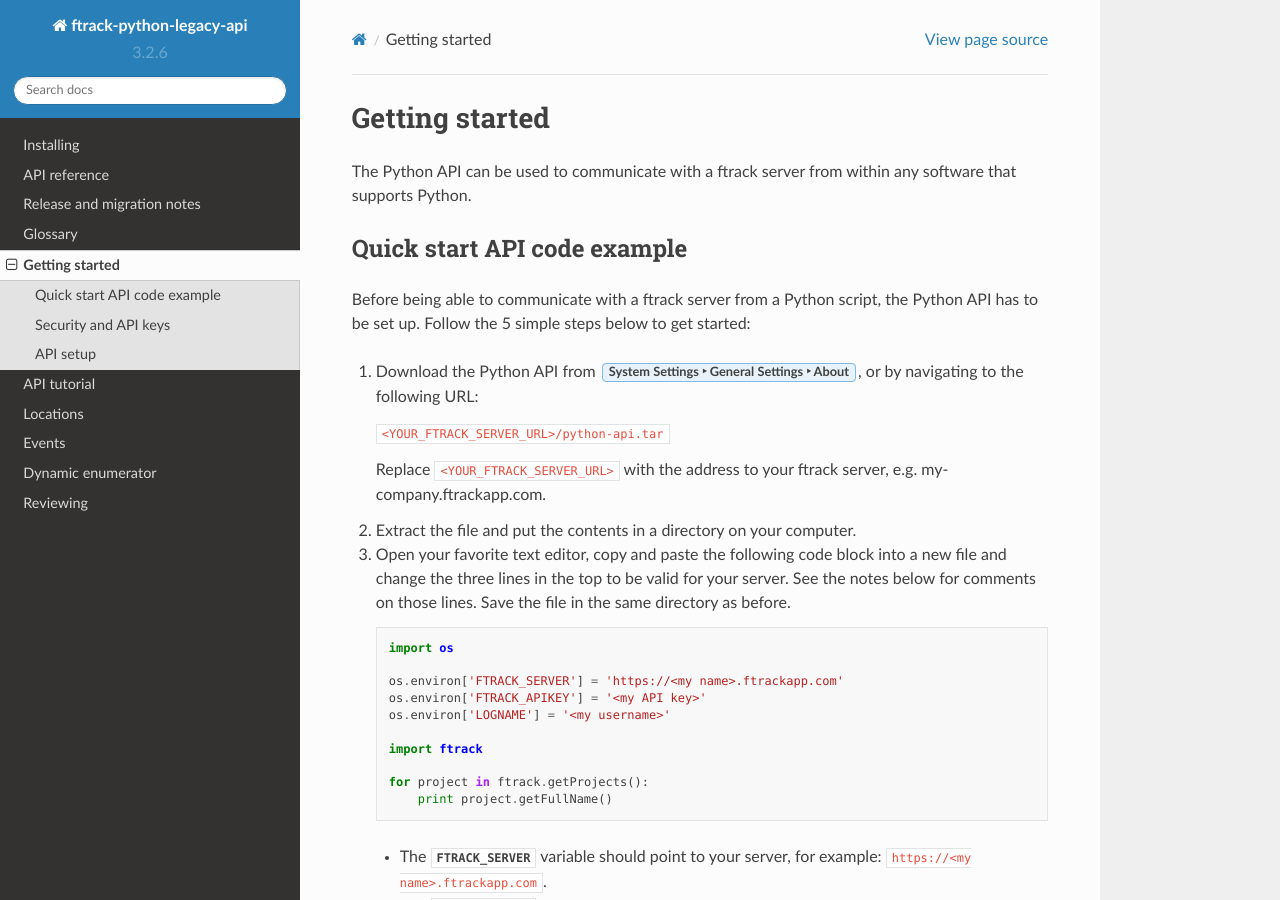
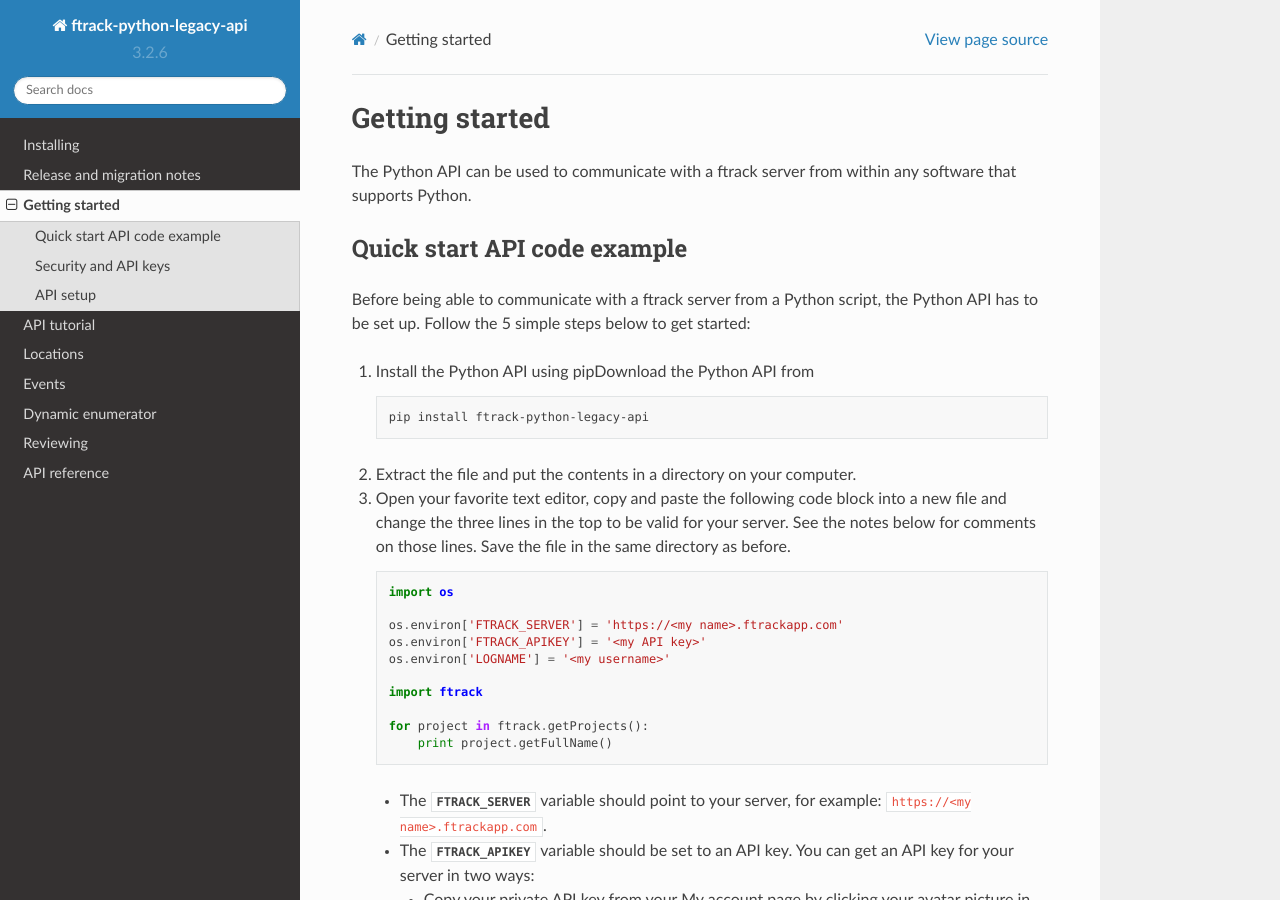
Before and after one commit to ftrackhq/ftrack-python-legacy-api, a Sphinx documentation site: the page built from doc/getting_started.rst, in a window 1280 px wide and 900 px high. Built offline with Sphinx 7.4.7 and the Read the Docs theme 2.0.0, drawn with Linux system fonts in a browser that asks for light colours.

Commit message:
Documentation updated to reflect new installation procedure

```diff
--- a/doc/getting_started.rst
+++ b/doc/getting_started.rst
@@ -18,14 +18,12 @@
 Before being able to communicate with a ftrack server from a Python script, the
 Python API has to be set up. Follow the 5 simple steps below to get started:
 
-#. Download the Python API from
-   :menuselection:`System Settings --> General Settings --> About`, or by
-   navigating to the following URL:
+#. Install the Python API using pipDownload the Python API from
 
-   ``<YOUR_FTRACK_SERVER_URL>/python-api.tar``
+   .. code-block:: bash
 
-   Replace ``<YOUR_FTRACK_SERVER_URL>`` with the address to your ftrack
-   server, e.g. my-company.ftrackapp.com.
+      pip install ftrack-python-legacy-api
+
 
 #. Extract the file and put the contents in a directory on your computer.
 
--- a/doc/index.rst
+++ b/doc/index.rst
@@ -11,16 +11,15 @@
     :maxdepth: 1
 
     installing
-
-    api_reference/index
     release/index
-    glossary
     getting_started
     api_tutorial/index
     locations/index
     events/index
     dynamic_enumerator
     reviewing/index
+    api_reference/index
+
 
 
 ******************
--- a/doc/release/release_notes.rst
+++ b/doc/release/release_notes.rst
@@ -8,8 +8,10 @@
 *************
 
 .. release:: 3.2.6
-    .. changed::
-        :tags: API
+
+    .. change:: new
+        :tags: Legacy API
+
 
         The api is now available through this standalone package as opposed
         to packaged together with the ftrack server.
```
Also changed, not shown: doc/glossary.rst (deleted, +0 -8 lines).
